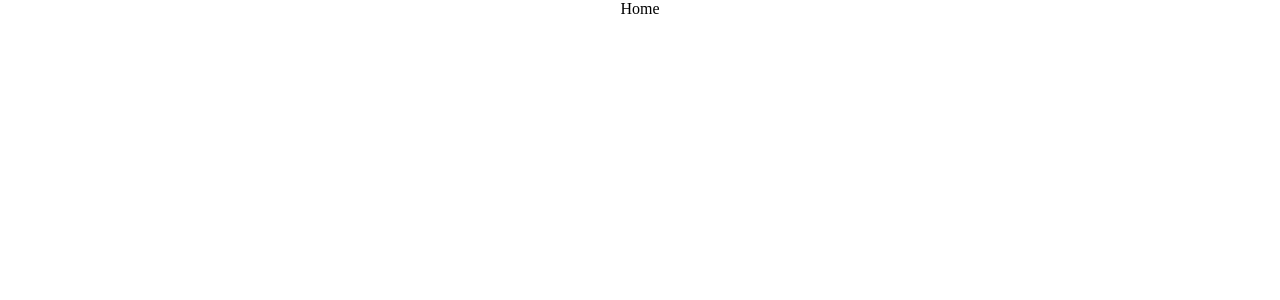
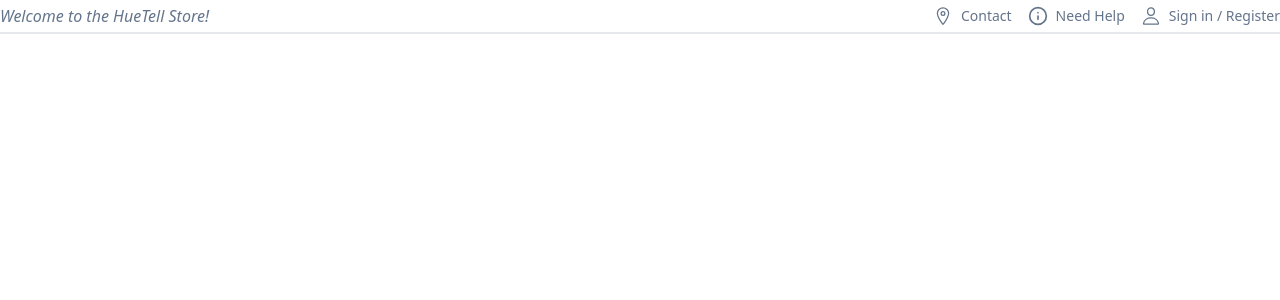
Before and after one commit to Ronnit3012/djcsi_SAD-Boys, a React (Create React App) app in the folder client/: page / in a window 1280 px wide. Shown: the top 300 px of the page. Built offline with nearby package versions, Linux system fonts and the light colour scheme.

Commit message:
added header

```diff
--- /dev/null
+++ b/client/src/components/Footer/Footer.jsx
@@ -0,0 +1,7 @@
+import React from "react";
+
+const Footer = () => {
+  return <div>Footer</div>;
+};
+
+export default Footer;
--- /dev/null
+++ b/client/src/components/Header/Header.jsx
@@ -0,0 +1,33 @@
+import React from "react";
+import { IoLocationOutline, IoPersonOutline } from "react-icons/io5";
+import { FiInfo } from "react-icons/fi";
+
+const Header = () => {
+  return (
+    <header id="header" className="border-b-2">
+      <div className="container mx-auto">
+        <div className="flex justify-between items-center py-1">
+          <p className="text-slate-500 select-none text-md">
+            <i>Welcome to the HueTell Store!</i>
+          </p>
+          <div className="flex justify-center gap-4">
+            <div className="text-slate-500 cursor-pointer flex justify-center items-center gap-2">
+              <IoLocationOutline size={20} className="inline" />
+              <p className="text-sm">Contact</p>
+            </div>
+            <div className="text-slate-500 cursor-pointer flex justify-center items-center gap-2">
+              <FiInfo size={20} className="inline" />
+              <p className="text-sm">Need Help</p>
+            </div>
+            <div className="text-slate-500 cursor-pointer flex justify-center items-center gap-2">
+              <IoPersonOutline size={20} className="inline" />
+              <p className="text-sm">Sign in / Register</p>
+            </div>
+          </div>
+        </div>
+      </div>
+    </header>
+  );
+};
+
+export default Header;
--- /dev/null
+++ b/client/src/components/Navbar/Navbar.jsx
@@ -0,0 +1,7 @@
+import React from "react";
+
+const Navbar = () => {
+  return <div>Navbar</div>;
+};
+
+export default Navbar;
--- a/client/src/components/components.js
+++ b/client/src/components/components.js
@@ -0,0 +1,5 @@
+import Header from "./Header/Header";
+import Navbar from "./Navbar/Navbar";
+import Footer from "./Footer/Footer";
+
+export { Header, Navbar, Footer };
--- a/client/src/index.css
+++ b/client/src/index.css
@@ -1,3 +1,8 @@
+@tailwind base;
+@tailwind components;
+@tailwind utilities;
+
+
 @import url('https://fonts.googleapis.com/css2?family=Orbitron:wght@700&display=swap');
 @import url('https://fonts.googleapis.com/css2?family=Montserrat:wght@400;500;600&display=swap');
 
--- a/client/src/pages/Home.jsx
+++ b/client/src/pages/Home.jsx
@@ -1,7 +1,12 @@
 import React from "react";
+import { Header } from "../components/components";
 
 const Home = () => {
-  return <div>Home</div>;
+  return (
+    <div>
+      <Header />
+    </div>
+  );
 };
 
 export default Home;
--- a/client/tailwind.config.js
+++ b/client/tailwind.config.js
@@ -1,8 +1,23 @@
 /** @type {import('tailwindcss').Config} */
 module.exports = {
-  content: ["./src/**/*.{html,js}"],
+  content: ["./src/**/*.{js,jsx,ts,tsx}"],
   theme: {
-    extend: {},
+    screens: {
+      'sm': '640px',
+      // => @media (min-width: 640px) { ... }
+
+      'md': '768px',
+      // => @media (min-width: 768px) { ... }
+
+      'lg': '1024px',
+      // => @media (min-width: 1024px) { ... }
+
+      'xl': '1280px',
+      // => @media (min-width: 1280px) { ... }
+
+      '2xl': '1536px',
+      // => @media (min-width: 1536px) { ... }
+    },
   },
   plugins: [],
-}
+};
```
Also changed, not shown: 1 other file (tests, documents, lock files or other folders).
